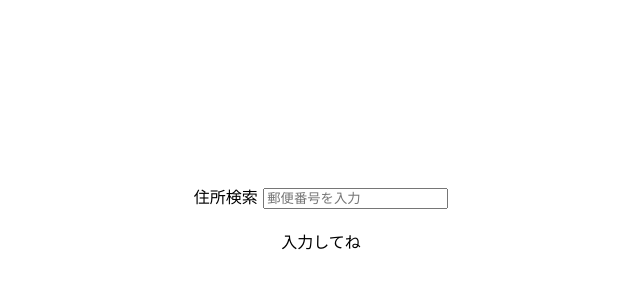
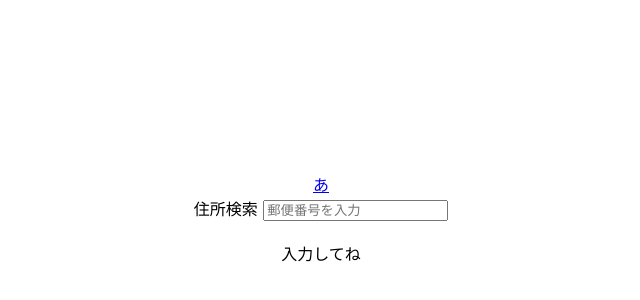
Before and after one commit to roll1226/nuxt-zipcode, a Nuxt app: page / in a window 1280 px wide. Shown: the part 182-482 px from the top of the page, without its empty margins (319-959 px from the left). Built offline with nearby package versions, Linux system fonts and the light colour scheme.

Commit message:
add/swipe

```diff
--- a/pages/index.vue
+++ b/pages/index.vue
@@ -1,5 +1,6 @@
 <template>
   <section class="container">
+    <nuxt-link to="/swipe">あ</nuxt-link>
     <label
       >住所検索
       <input
```
Also changed, not shown: 6 other files (tests, documents, lock files or other folders).
